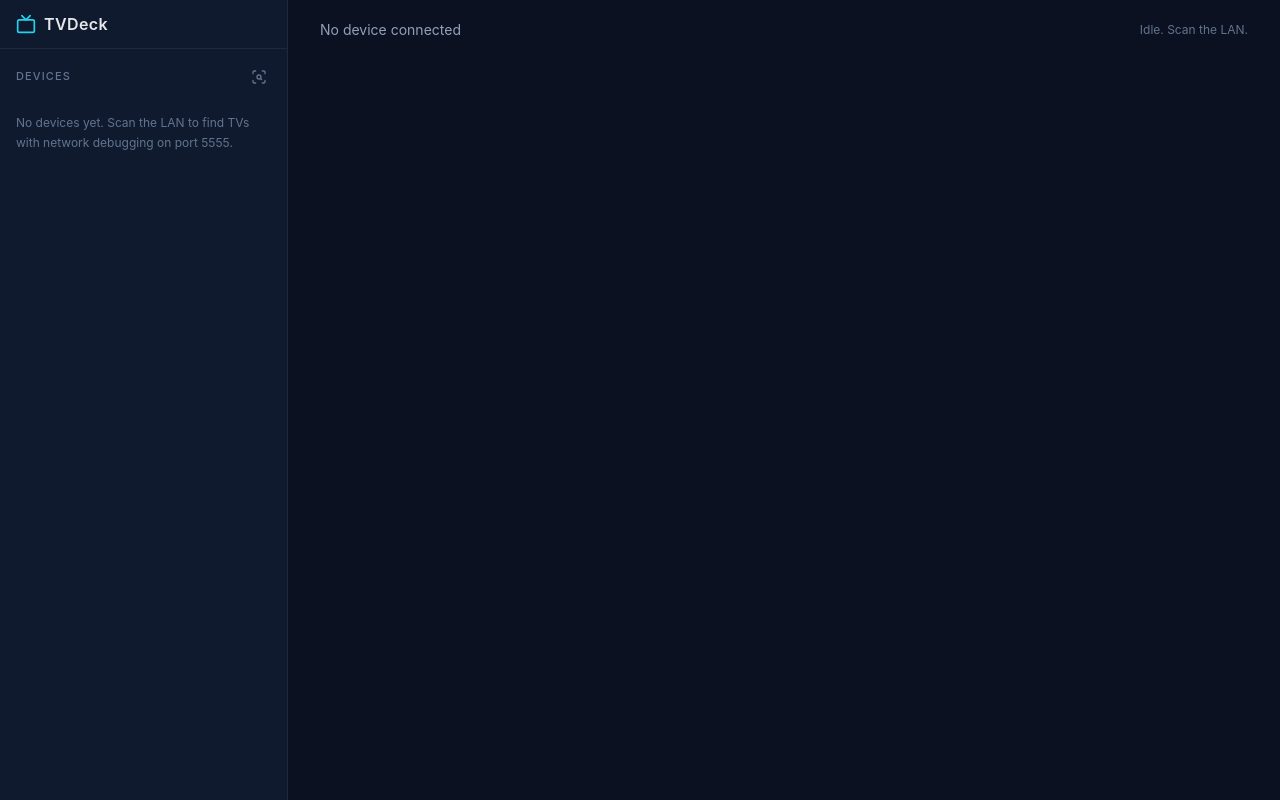
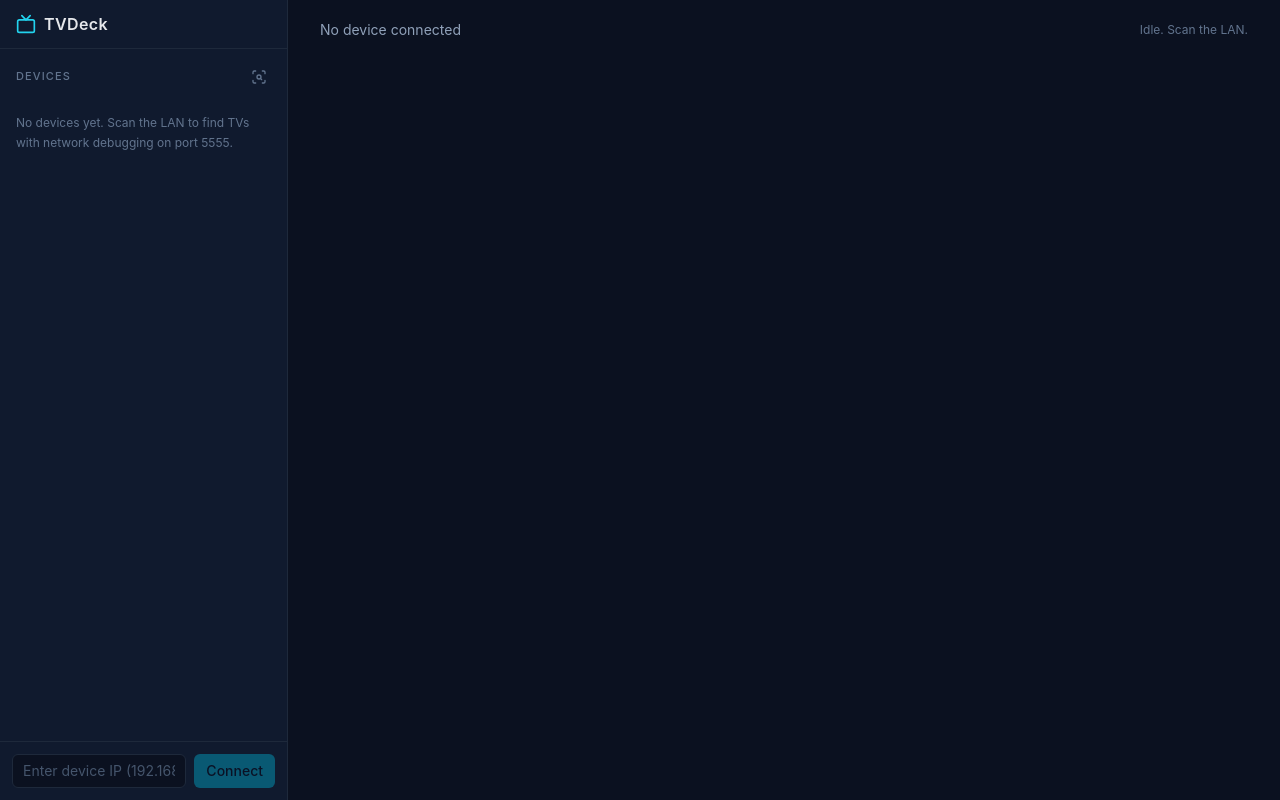
Before and after one commit to vlad6tz/tvdeck, a React (Vite) app: page / in a window 1280 px wide. Built offline with nearby package versions, Linux system fonts and the light colour scheme.

Commit message:
feat(ui): create manual ip connection fallback input

```diff
--- a/src/App.tsx
+++ b/src/App.tsx
@@ -11,6 +11,7 @@ export default function App() {
   const [connectedIp, setConnectedIp] = useState<string | null>(null);
   const [status, setStatus] = useState("Idle. Scan the LAN.");
   const [busy, setBusy] = useState<Busy>(null);
+  const [manualIp, setManualIp] = useState("");
 
   const scan = useCallback(async () => {
     setBusy({ kind: "scan" });
@@ -107,6 +108,25 @@ export default function App() {
             </p>
           )}
         </div>
+
+        <div className="border-t border-deck-line p-3">
+          <div className="flex gap-2">
+            <input
+              className="min-w-0 flex-1 rounded-deck border border-deck-line bg-deck-bg px-2.5 py-1.5 text-slate-200 placeholder:text-slate-600 focus:border-cyan-600 focus:outline-none"
+              placeholder="Enter device IP (192.168.x.x)"
+              value={manualIp}
+              onChange={(e) => setManualIp(e.target.value)}
+              onKeyDown={(e) => e.key === "Enter" && manualIp.trim() && void connect(manualIp.trim())}
+            />
+            <button
+              className="rounded-deck bg-cyan-500 px-3 py-1.5 font-medium text-slate-950 hover:bg-cyan-400 disabled:opacity-40"
+              disabled={busy !== null || !manualIp.trim()}
+              onClick={() => void connect(manualIp.trim())}
+            >
+              Connect
+            </button>
+          </div>
+        </div>
       </aside>
 
       <main className="flex min-w-0 flex-1 flex-col px-8 pt-5">
```
